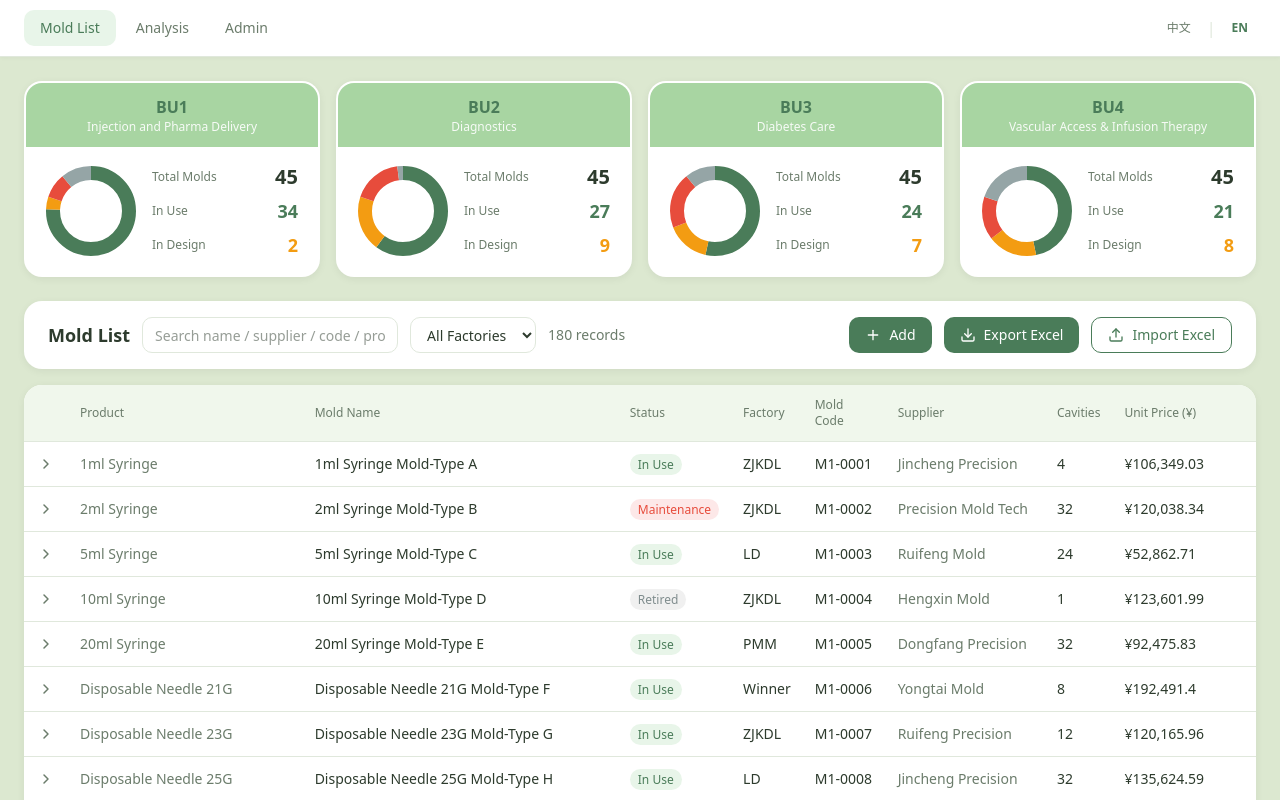
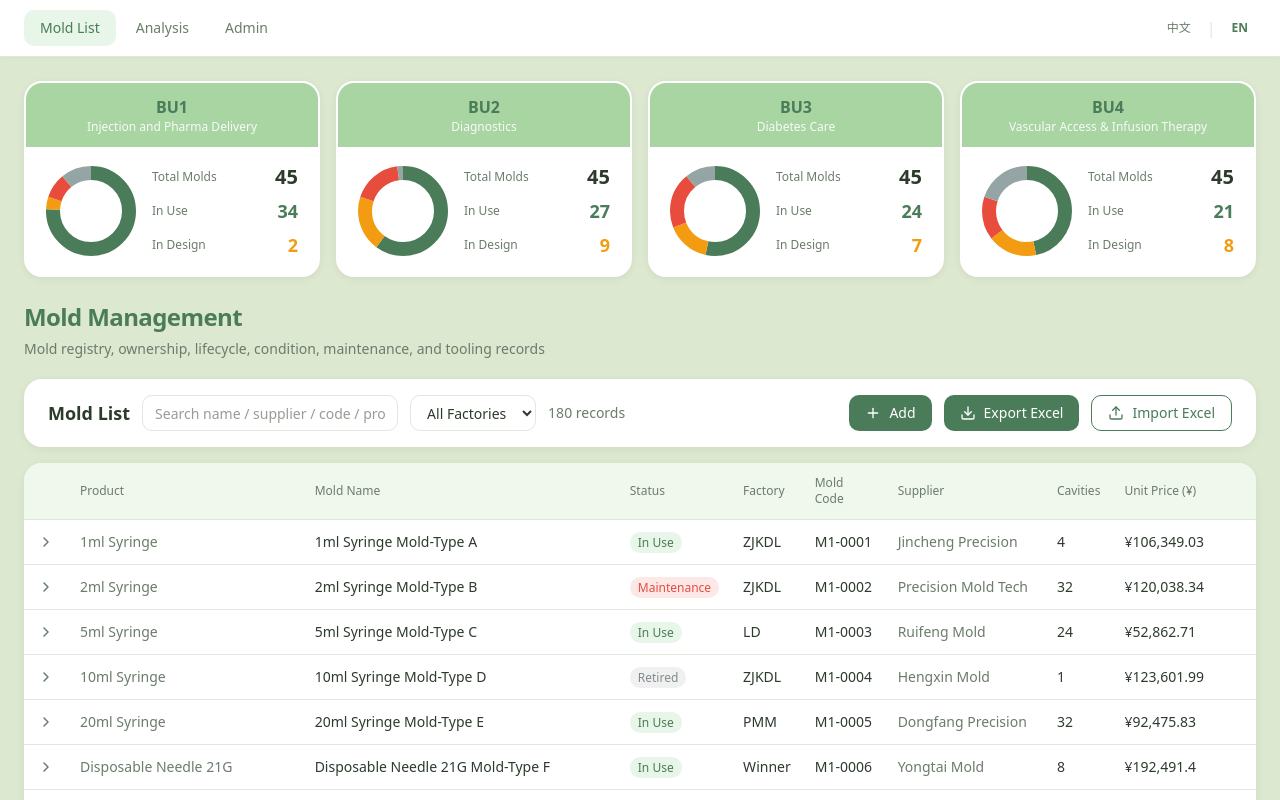
Before and after one commit to erikzhuang-dev/ubzhuangs-robot, a Next.js app: page / in a window 1280 px wide. Shown: the top 800 px of the page. Built offline with nearby package versions, Linux system fonts and the light colour scheme.

Commit message:
feat(mold): Mold List 上方新增页面标题 Mold Management 与绿色描述文案，支持中英文
Coze-Commit-Type: user
Coze-User-ID: 1743168901482536
Coze-Conversation-ID: 12897442

```diff
--- a/src/app/page.tsx
+++ b/src/app/page.tsx
@@ -16,6 +16,8 @@ type Lang = 'zh' | 'en';
 const T = {
   zh: {
     title: '模具列表',
+    pageTitle: '模具管理',
+    pageSubtitle: '模具台账、资产归属、生命周期、状态、维护与工装记录',
     searchPlaceholder: '搜索模具名称/供应商/编号/项目号...',
     allFactories: '全部工厂',
     totalRecords: (n: number) => `共 ${n} 条`,
@@ -125,6 +127,8 @@ const T = {
   },
   en: {
     title: 'Mold List',
+    pageTitle: 'Mold Management',
+    pageSubtitle: 'Mold registry, ownership, lifecycle, condition, maintenance, and tooling records',
     searchPlaceholder: 'Search name / supplier / code / project no...',
     allFactories: 'All Factories',
     totalRecords: (n: number) => `${n} records`,
@@ -757,6 +761,16 @@ export default function Home() {
               </div>
             );
           })}
+        </div>
+
+        {/* Page Title */}
+        <div className="mb-5">
+          <h1 className="text-2xl font-bold tracking-tight" style={{ color: '#4a7c59' }}>
+            {t.pageTitle}
+          </h1>
+          <p className="mt-1.5 text-sm" style={{ color: '#6b7c6b' }}>
+            {t.pageSubtitle}
+          </p>
         </div>
 
         {/* Toolbar */}
```
